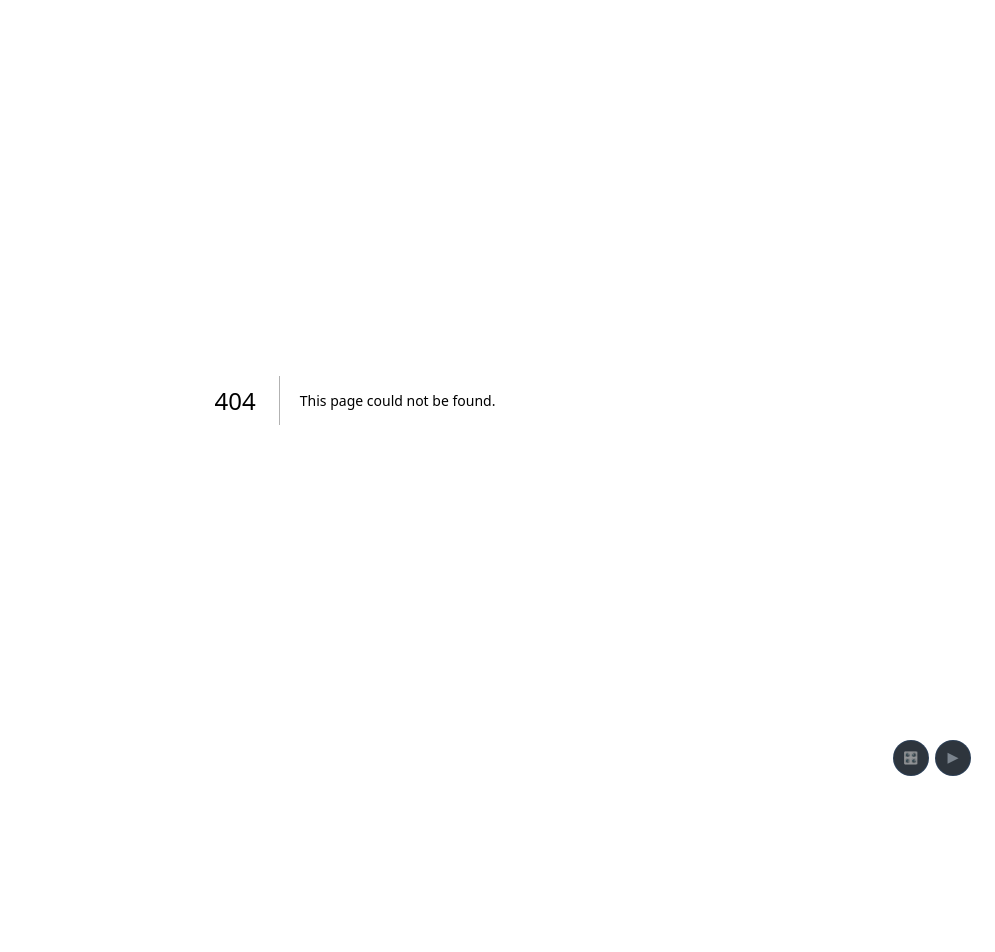
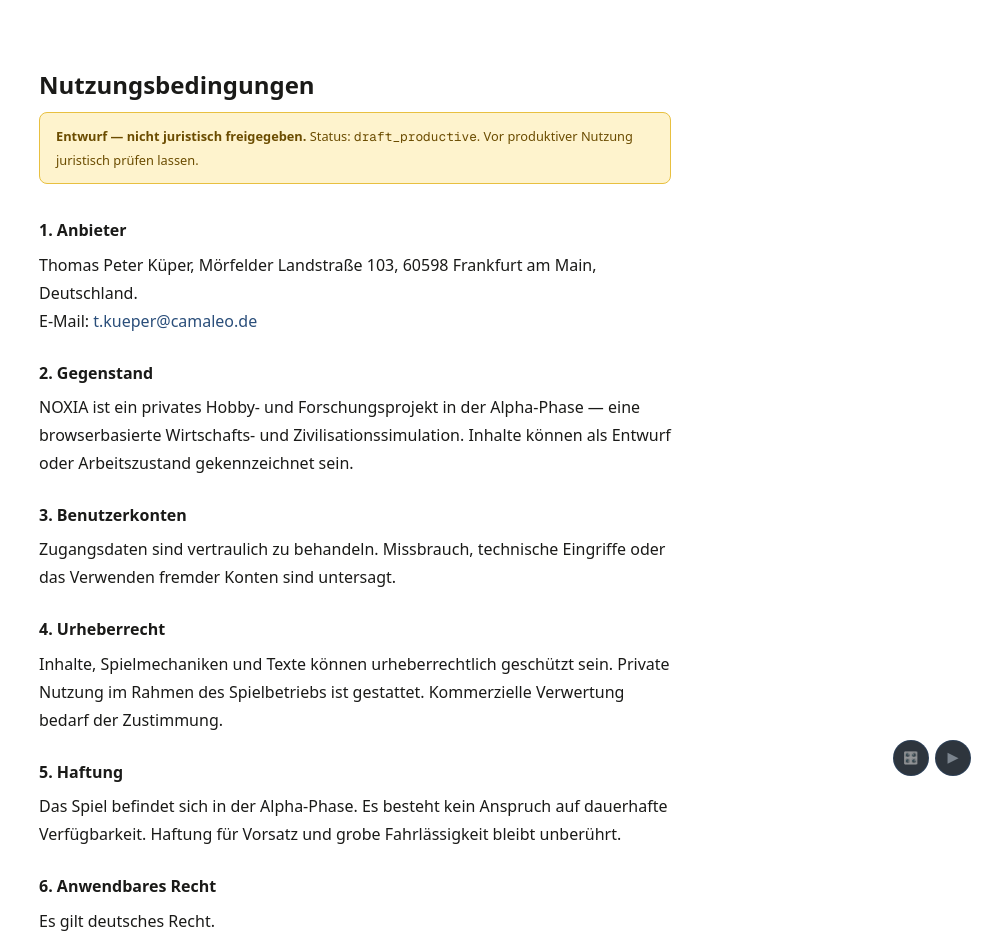
Before and after one commit to thomaspeterkueper/noxiagame, a Next.js app: page /nutzungsbedingungen in a window 1280 px wide. Before the commit this address had no page. Shown: the top 952 px of the page, without its empty margins (285-1280 px from the left). Before the commit the page ends 800 px from the top, so only its background shows below. Built offline with nearby package versions, Linux system fonts and the light colour scheme.

Commit message:
app/nutzungsbedingungen/page.tsx v1.0.0 — DOC:KUE:LEGAL-TERMS-DE (draft_productive)

```diff
--- /dev/null
+++ b/app/nutzungsbedingungen/page.tsx
@@ -0,0 +1,55 @@
+// app/nutzungsbedingungen/page.tsx
+// Erstellt:     10.07.2026
+// Aktualisiert: 10.07.2026 — Initiale Version, Quelle: DOC:KUE:LEGAL-TERMS-DE
+// Version:      1.0.0
+// Status: draft_productive — nicht juristisch freigegeben
+import type { Metadata } from 'next'
+export const metadata: Metadata = { title: 'Nutzungsbedingungen — noχ¹ᐃ', robots: 'noindex' }
+
+const S = {
+  page:  { maxWidth: 680, margin: '4rem auto', padding: '0 1.5rem', fontFamily: 'system-ui, sans-serif', color: '#1a1a18', lineHeight: 1.75 } as React.CSSProperties,
+  h1:    { fontSize: '1.5rem', fontWeight: 700, marginBottom: '0.4rem' } as React.CSSProperties,
+  h2:    { fontSize: '1rem', fontWeight: 700, margin: '1.5rem 0 0.4rem' } as React.CSSProperties,
+  draft: { background: '#fef3cd', border: '1px solid #e8c040', borderRadius: 8, padding: '0.75rem 1rem', marginBottom: '2rem', fontSize: '0.8rem', color: '#6b4c00' } as React.CSSProperties,
+  foot:  { fontSize: '0.72rem', color: '#9e9485', marginTop: '3rem', borderTop: '1px solid #ddd6c8', paddingTop: '1rem' } as React.CSSProperties,
+  link:  { color: '#2a4e7a' },
+}
+
+export default function NutzungsbedingungenPage() {
+  return (
+    <main style={S.page}>
+      <h1 style={S.h1}>Nutzungsbedingungen</h1>
+      <div style={S.draft}>
+        <strong>Entwurf — nicht juristisch freigegeben.</strong> Status: <code>draft_productive</code>.
+        Vor produktiver Nutzung juristisch prüfen lassen.
+      </div>
+
+      <h2 style={S.h2}>1. Anbieter</h2>
+      <p>Thomas Peter Küper, Mörfelder Landstraße 103, 60598 Frankfurt am Main, Deutschland.<br />
+      E-Mail: <a href="mailto:t.kueper@camaleo.de" style={S.link}>t.kueper@camaleo.de</a></p>
+
+      <h2 style={S.h2}>2. Gegenstand</h2>
+      <p>NOXIA ist ein privates Hobby- und Forschungsprojekt in der Alpha-Phase — eine browserbasierte
+      Wirtschafts- und Zivilisationssimulation. Inhalte können als Entwurf oder Arbeitszustand
+      gekennzeichnet sein.</p>
+
+      <h2 style={S.h2}>3. Benutzerkonten</h2>
+      <p>Zugangsdaten sind vertraulich zu behandeln. Missbrauch, technische Eingriffe oder
+      das Verwenden fremder Konten sind untersagt.</p>
+
+      <h2 style={S.h2}>4. Urheberrecht</h2>
+      <p>Inhalte, Spielmechaniken und Texte können urheberrechtlich geschützt sein. Private Nutzung
+      im Rahmen des Spielbetriebs ist gestattet. Kommerzielle Verwertung bedarf der Zustimmung.</p>
+
+      <h2 style={S.h2}>5. Haftung</h2>
+      <p>Das Spiel befindet sich in der Alpha-Phase. Es besteht kein Anspruch auf dauerhafte
+      Verfügbarkeit. Haftung für Vorsatz und grobe Fahrlässigkeit bleibt unberührt.</p>
+
+      <h2 style={S.h2}>6. Anwendbares Recht</h2>
+      <p>Es gilt deutsches Recht.</p>
+
+      <p style={S.foot}>Stand: 2026-07-09 · Quelle: DOC:KUE:LEGAL-TERMS-DE (draft_productive)</p>
+      <p style={{ marginTop: '1.5rem' }}><a href="/" style={S.link}>← Zurück</a></p>
+    </main>
+  )
+}
```
